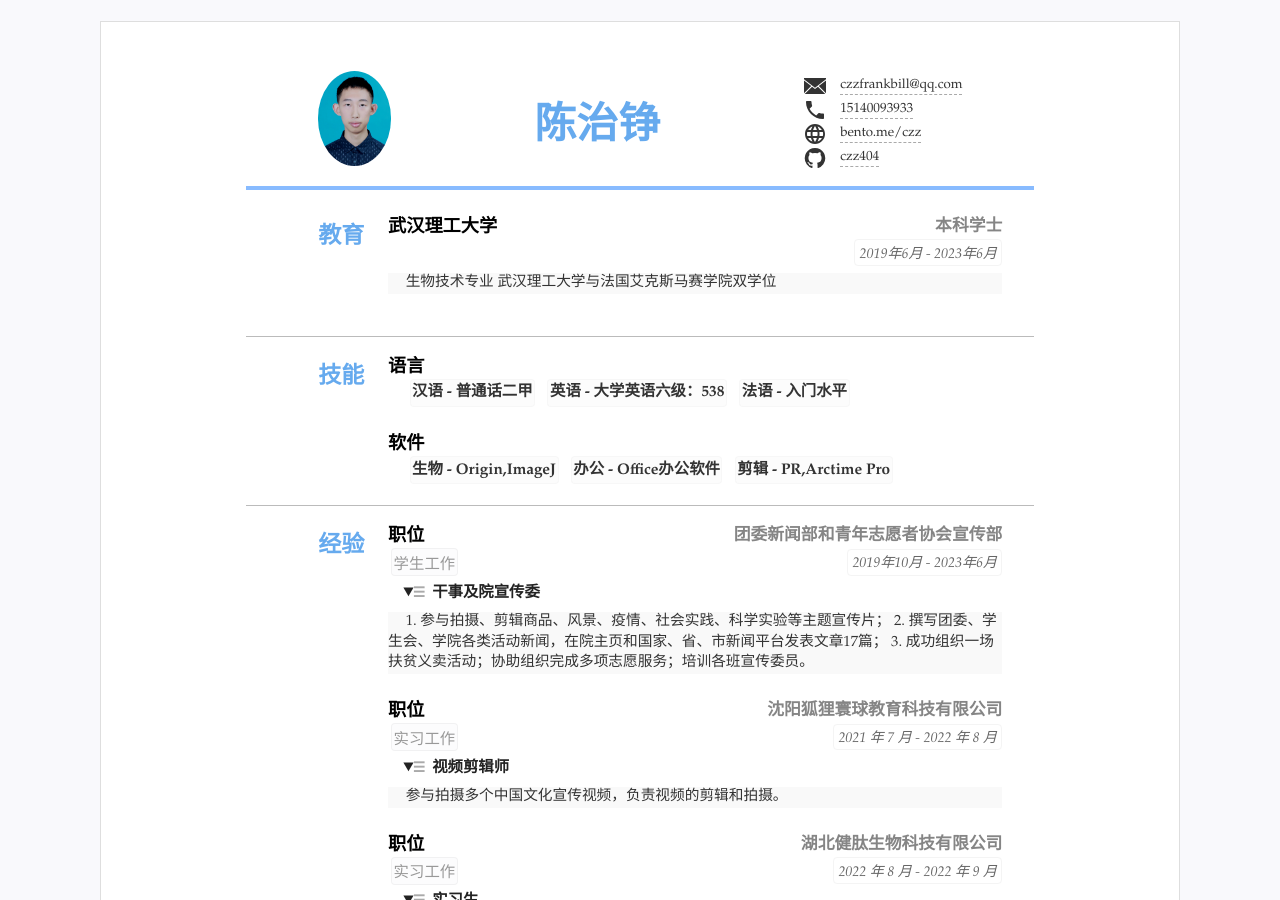
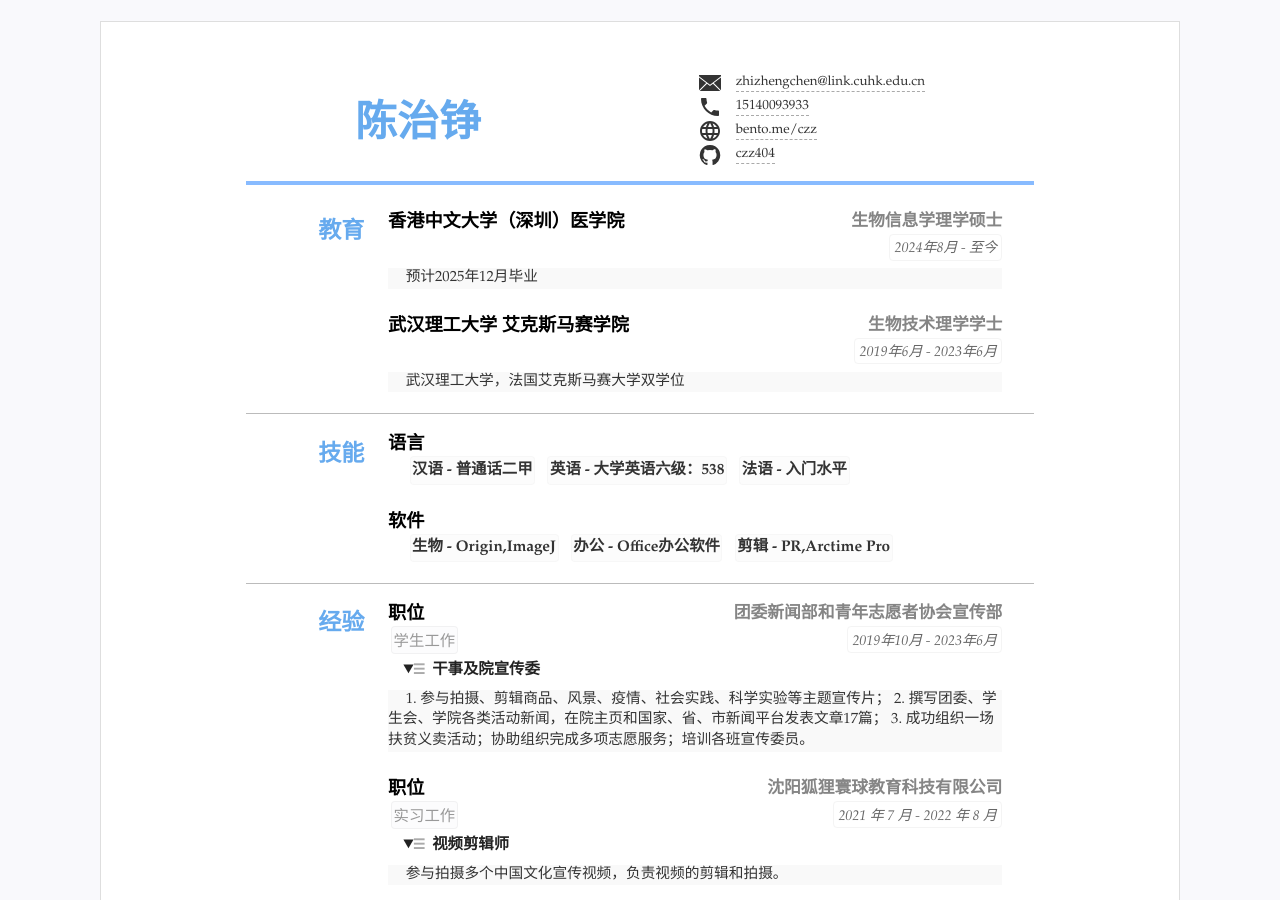
Before and after one commit to czz404/CV, a Jekyll site: the page built from index.html, in a window 1280 px wide and 900 px high. Built offline with Jekyll 4.4.1, drawn with Linux system fonts in a browser that asks for light colours.

Commit message:
Update resume.yml

```diff
--- a/_data/resume.yml
+++ b/_data/resume.yml
@@ -5,12 +5,12 @@ title: "陈治铮 简历"
 lang: "zh" #语言设置 zh表示中文 en 表示英语
 name: "陈治铮"
 jobtitle: "" #可空不显示
-photo: "assets/img/photo.jpg" #照片可空，不显示
+photo: "" #照片可空，不显示
 
 #联系方式
 contact: #联系方式连接等3~5行
-- text: "czzfrankbill@qq.com" #文本内容
-  href: 'mailto:czzfrankbill@qq.com' #链接，无链接则空
+- text: "zhizhengchen@link.cuhk.edu.cn" #文本内容
+  href: 'mailto:zhizhengchen@link.cuhk.edu.cn' #链接，无链接则空
   icon: 'icons/email.svg' #图标 svg文件
 - text: "15140093933"
   href: 'tel:15140093933'
@@ -30,15 +30,14 @@ main: #简历主要内容，
 - type: education #类别为ID
   name: 教育 #显示名称，空则使用type
   content: #内容基本格式 标题-副标题-日期-详细内容 (都允许空)
-  - title: 武汉理工大学
+  - title: 香港中文大学（深圳）医学院
+    duration: "2024年8月 - 至今"
+    sub: 生物信息学理学硕士
+    detail: 预计2025年12月毕业
+  - title: 武汉理工大学 艾克斯马赛学院
     duration: "2019年6月 - 2023年6月"
-    sub: 本科学士
-    detail: 生物技术专业
-            武汉理工大学与法国艾克斯马赛学院双学位
-  - title:
-    duration:
-    sub:
-    detail:
+    sub: 生物技术理学学士
+    detail: 武汉理工大学，法国艾克斯马赛大学双学位
 
 - type: skills
   name: 技能
```
